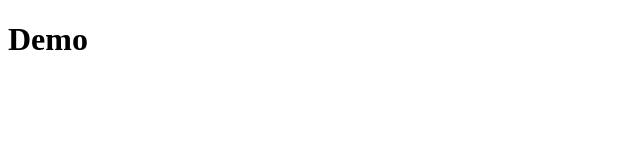
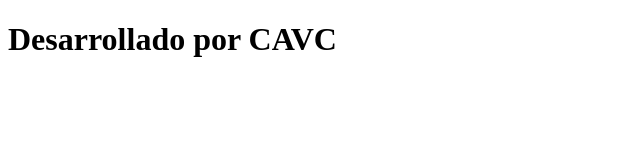
Before and after one commit to Cristobal21/order-app-back, a website: page public/index.html in a window 1280 px wide. Shown: the whole page, without its empty margins (0-640 px from the left). Drawn offline with Linux system fonts and the light colour scheme.

Commit message:
Se modifica index.html y se agrega archivo env.template

```diff
--- a/public/index.html
+++ b/public/index.html
@@ -7,6 +7,6 @@
 		<title>Backend app</title>
 	</head>
 	<body>
-		<h1>Demo</h1>
+		<h1>Desarrollado por CAVC</h1>
 	</body>
 </html>
```
Also changed, not shown: 1 other file.
